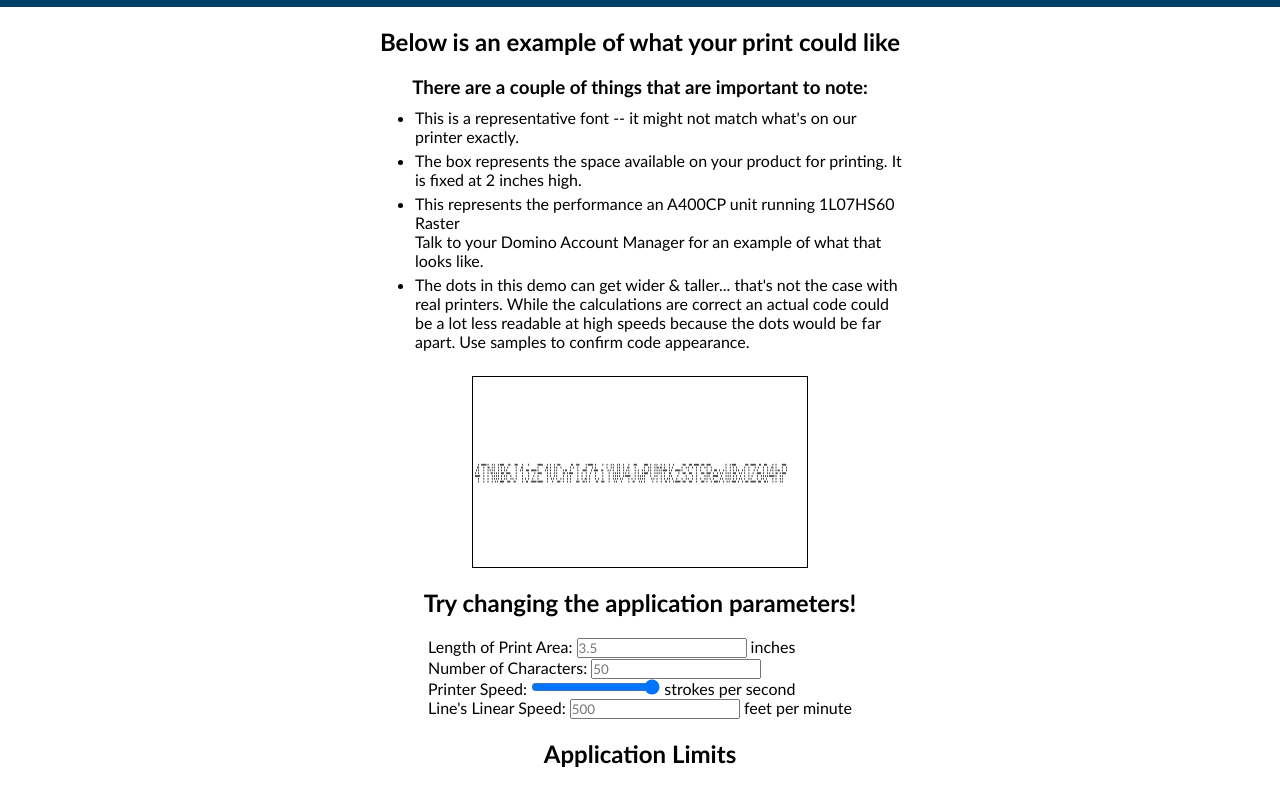
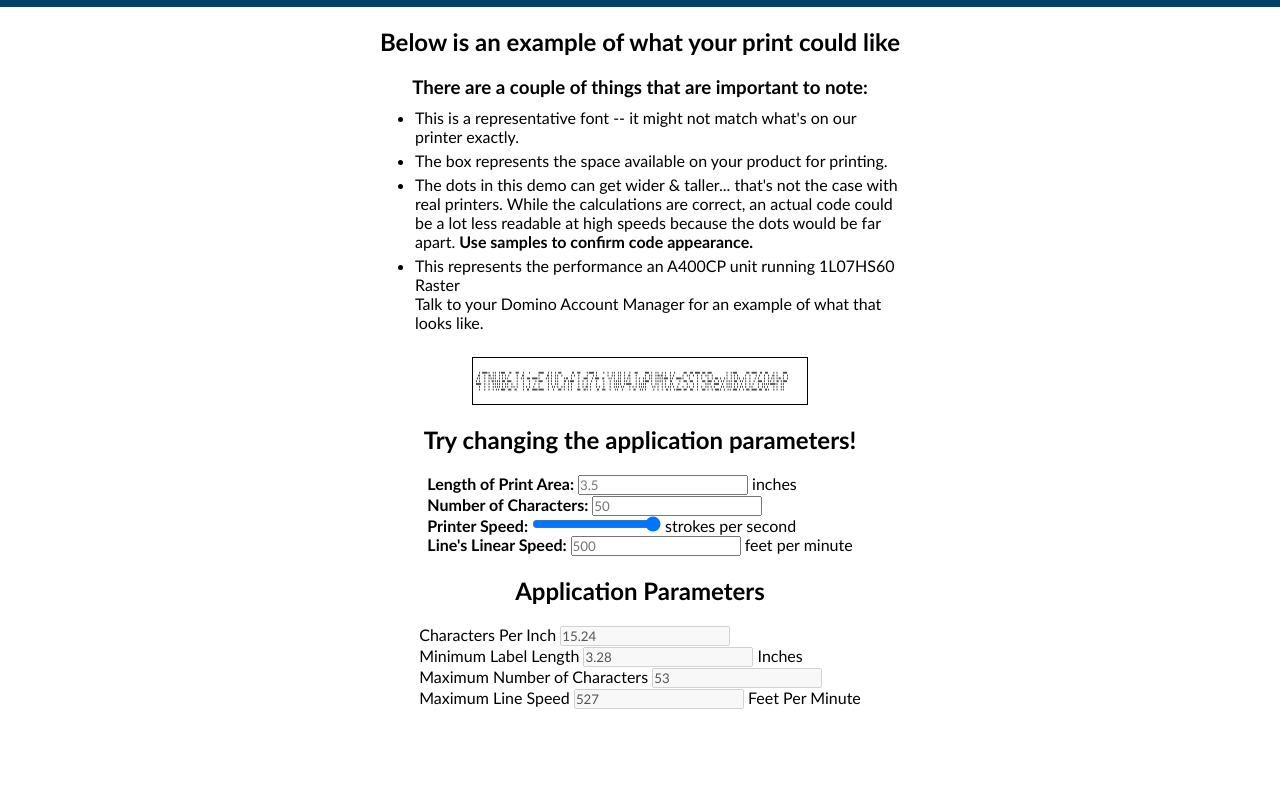
Before and after one commit to emekler0729/domino-inkjet-speed-widget, a plain HTML site: page index.html in a window 1280 px wide. Shown: the part 53-858 px from the top of the page. After the commit the page ends 800 px from the top, so only its background shows below. Drawn offline with Linux system fonts and the light colour scheme.

Commit message:
Added application parameter output

```diff
--- a/index.html
+++ b/index.html
@@ -15,10 +15,10 @@
                 <span class="section__list">
                     <ul>
                         <li>This is a representative font -- it might not match what's on our printer exactly.</li>
-                        <li>The box represents the space available on your product for printing. It is fixed at 2 inches high.</li>
+                        <li>The box represents the space available on your product for printing. </li>
+                        <li>The dots in this demo can get wider & taller... that's not the case with real printers. While the calculations are correct, an actual code could be a lot
+                            less readable at high speeds because the dots would be far apart. <span class="text--bold">Use samples to confirm code appearance.</span></li>
                         <li>This represents the performance an A400CP unit running 1L07HS60 Raster<br> Talk to your Domino Account Manager for an example of what that looks like.</li>
-                        <li>The dots in this demo can get wider & taller... that's not the case with real printers. While the calculations are correct an actual code could be a lot
-                            less readable at high speeds because the dots would be far apart. Use samples to confirm code appearance.</li>
                     </ul>
                 </span>
             </section>
@@ -35,7 +35,13 @@
                 </div>
             </section>
             <section>
-                <h2 class="section__header">Application Limits</h2>
+                <h2 class="section__header">Application Parameters</h2>
+                <div id="outputs">
+                    <label>Characters Per Inch <input id="cpi" type="number" disabled></label>
+                    <label>Minimum Label Length <input id="min-length" type="number" disabled> Inches</label>
+                    <label>Maximum Number of Characters <input id="max-chars" type="number" disabled></label>
+                    <label>Maximum Line Speed <input id="max-speed" type="number" disabled> Feet Per Minute</label>
+                </div>
             </section>
         </div>
         <script src="scripts/script.js"></script>
--- a/scripts/script.js
+++ b/scripts/script.js
@@ -55,6 +55,8 @@ class Parameters {
     }
 
     get scaleFactor() {
+        /* 34 is a magic number generated by setting the font to 5.2mm and length to 1 inch
+            then counting how many strokes are displayed in the 1 inch area */
         return 34.0 / this.strokesPerInch;
     }
 
@@ -101,11 +103,40 @@ class Parameters {
     set 'stroke-rate'(val) {
         this.strokeRate = val;
     }
+
+    get cpi() {
+        return (this.charactersPerInch).toFixed(2);
+    }
+
+    get 'min-length'() {
+        return (this.numberOfCharacters / this.charactersPerInch).toFixed(2);
+    }
+
+    get minimumLength() {
+        return this['min-length'];
+    }
+
+    get 'max-chars'() {
+        return Math.floor(this.printAreaLength * this.charactersPerInch);
+    }
+
+    get maximumNumberOfCharacters() {
+        return this['max-chars'];
+    }
+
+    get 'max-speed'() {
+        return Math.floor((this.strokeRate / this.strokesPerChar) * this.printAreaLength / this.numberOfCharacters * 60 / 12 * 0.99);
+    }
+
+    get maximumLinearSpeed() {
+        return this['max-speed'];
+    }
 }
 
 const parameters = new Parameters();
 
 const inputs = document.querySelectorAll('#controls input');
+const outputs = document.querySelectorAll('#outputs input');
 const strokeRateInput = document.getElementById('stroke-rate');
 const printDisplay = document.getElementById('print');
 
@@ -118,8 +149,16 @@ function updateDisplay() {
     document.documentElement.style.setProperty('--length', `${parameters.printAreaLength}in`);
     printDisplay.textContent = parameters.displayString;
     document.documentElement.style.setProperty('--scale', parameters.scaleFactor);
+    outputs.forEach(output => output.value = parameters[output.id]);
+    console.log(parameters.printAreaLength < parameters.minimumLength)
+    if (parameters.printAreaLength < parameters.minimumLength
+        || parameters.numberOfCharacters > parameters.maximumNumberOfCharacters
+        || parameters.linearSpeed > parameters.maximumLinearSpeed ) {
+            printDisplay.classList.add('print--invalid');
+        } else {
+            printDisplay.classList.remove('print--invalid');
+        }
     console.log(`The stroke rate is ${parameters.strokeRate} strokes per second.`);
-    console.log(`The number of characters per inch is ${parameters.charactersPerInch}.`)
 }
 
 function updateProperty() {
--- a/styles/style.css
+++ b/styles/style.css
@@ -9,6 +9,9 @@
     margin: 0;
     padding: 0;
     font-family: 'Gill Sans MT', sans-serif;
+}
+.text--bold {
+    font-weight: bold;
 }
 .navbar {
     background-color: rgb(0, 63, 105);
@@ -45,19 +48,23 @@ section {
     margin-bottom: 5px;
 }
 #print-area {
-    height: 2in;
+    height: 0.5in;
     width: var(--length);
     border: 1px black solid;
     position: relative;
     margin: auto;
+    display: flex;
+    align-items: center;
 
+}
+.print--invalid {
+    color: red;
 }
 #print {
     font-family: 'Dot Matrix', monospace;
     font-size: 5.2mm;
     position: relative;
-    top: 45%;
-    left: 2px;
+    left: 1%;
     transform: scaleX(var(--scale));
     transform-origin: left;
 }
```
